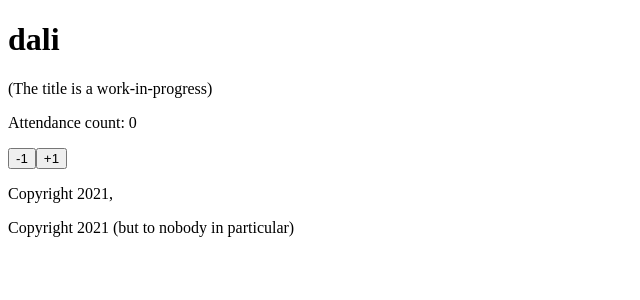
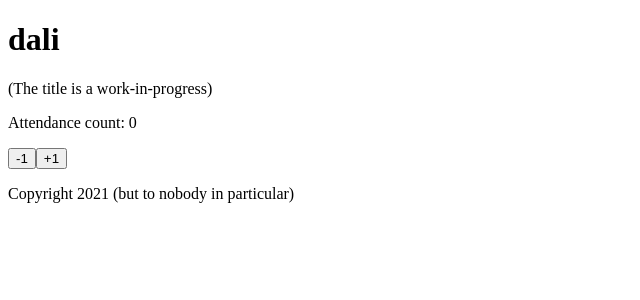
Before and after one commit to zahrabeng/attendance-counter, a React (Create React App) app: page / in a window 1280 px wide. Shown: the top 300 px of the page, without its empty margins (0-640 px from the left). Built offline with nearby package versions, Linux system fonts and the light colour scheme; the HTML template or start-up script is replaced by a standard one.

Commit message:
added && and || conditional rendering

```diff
--- a/src/components/CopyrightNotice.tsx
+++ b/src/components/CopyrightNotice.tsx
@@ -1,6 +1,6 @@
 interface CopyrightNoticeProps {
   // ? makes a property optional: https://www.typescriptlang.org/docs/handbook/2/objects.html#optional-properties
-  author: string;
+  author?: string;
   year: number;
 }
 
@@ -13,8 +13,7 @@ export default function CopyrightNotice({
   return (
     <>
     <p>
-      Copyright {year}, {author}
-      {author.length === 0 &&  <p>Copyright {year} (but to nobody in particular)</p>}
+      {(!author && <p>Copyright {year} (but to nobody in particular)</p>) || <p>Copyright {year}, {author} </p>}
     </p>
     </>
   );
```
